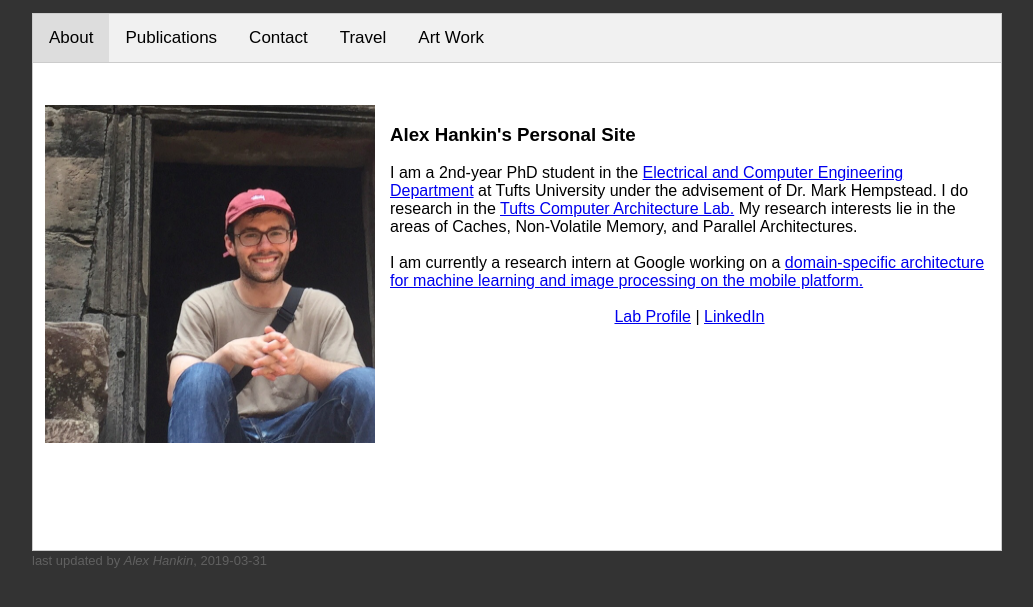
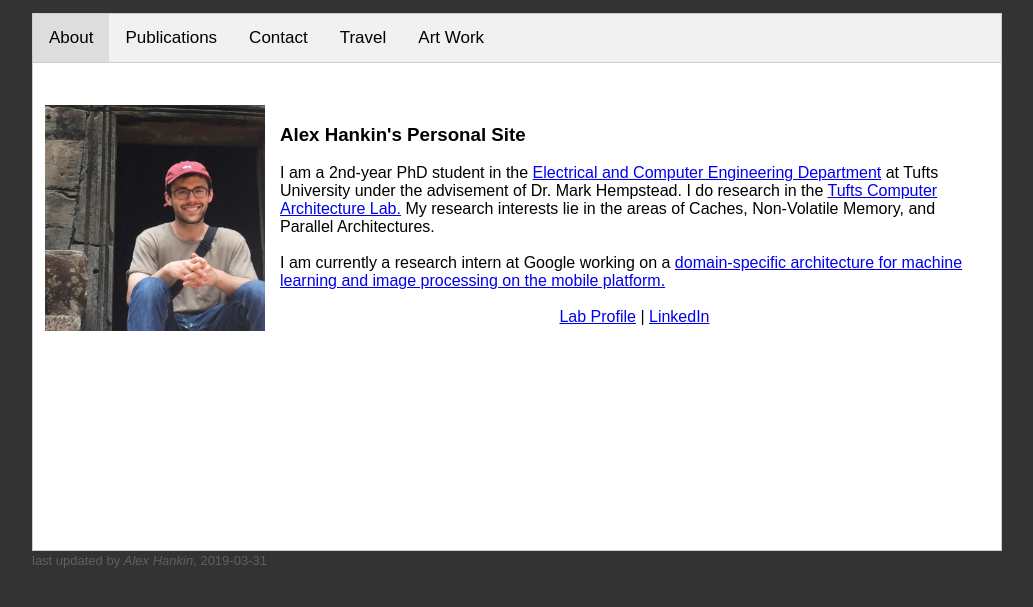
Before and after one commit to hankin0/hankin0.github.io, a Jekyll site: the page built from index.html, in a window 1280 px wide. Shown: the top 607 px of the page, without its empty margins (123-1156 px from the left). Built offline with Jekyll 4.4.1, drawn with Linux system fonts in a browser that asks for light colours.

Commit message:
Changes size of profile picture

```diff
--- a/index.html
+++ b/index.html
@@ -16,7 +16,7 @@
       <!-- "About" tab -->
       <div id="About" class="tabcontent">
  	    <br><br>
-        <img class="ex2" src="images/just_me_cambodia.png" width='330' height='338' align="left">
+        <img class="ex2" src="images/just_me_cambodia.png" width='220' height='226' align="left">
 	    <h3>
       	    Alex Hankin's Personal Site
             </h3>
```
